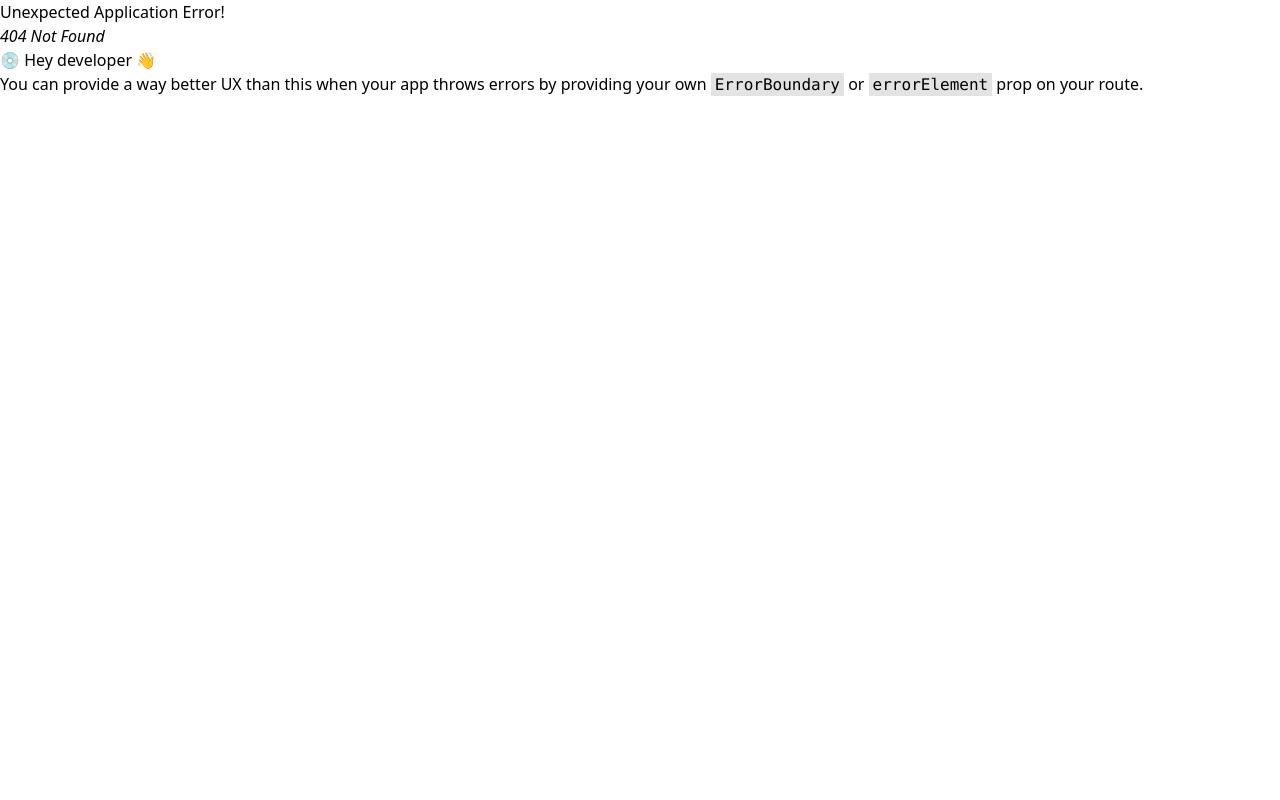
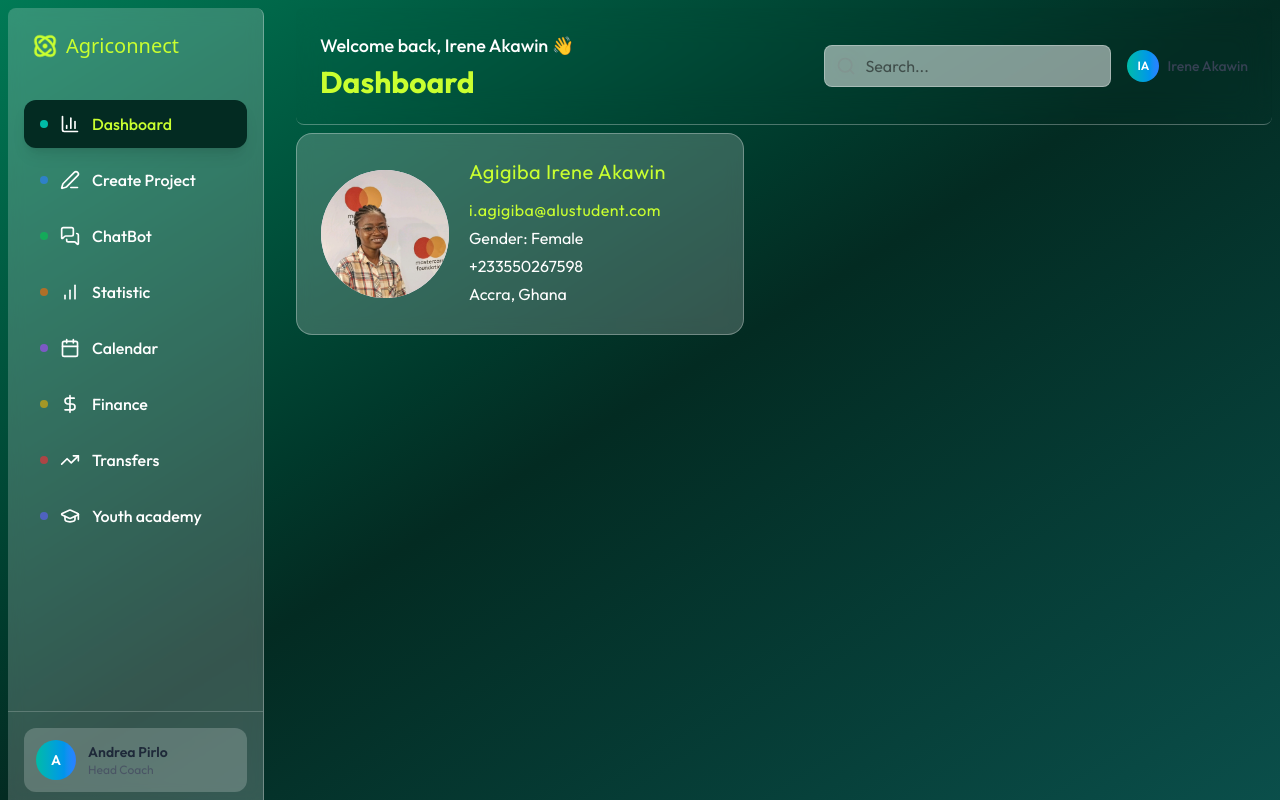
Before and after one commit to agigibairene/Capstone_project, a React (Vite) app in the folder crowdfunding_frontend/: page /farmer in a window 1280 px wide. Before the commit this address had no page. Built offline with nearby package versions, Linux system fonts and the light colour scheme; a web font is replaced by a local one.

Commit message:
dashboards

```diff
--- a/crowdfunding_frontend/src/Dashboards/FarmerDashboard.tsx
+++ b/crowdfunding_frontend/src/Dashboards/FarmerDashboard.tsx
@@ -1,7 +1,61 @@
+import { useState, type JSX } from "react";
+import { Search } from "lucide-react";
+import SideBar from "../Utils/SideBar";
+import CreateProject from "../Farmer/CreateProject";
+import { farmerMenuItems } from "../data/data";
+import InvestorMainContent from "../Investor/InvestorMainContent";
+
+type MainContentMap = {
+  [key: string]: JSX.Element;
+};
+
 export default function FarmerDashboard(){
+    const [activeItem, setActiveItem] = useState("Dashboard");
+
+
+    const mainContent: MainContentMap = {
+        Dashboard: <InvestorMainContent />,
+        'Create Project': <CreateProject />
+    }
+
     return(
-        <section>
-            Farmers Dashboard
+        <section className="min-h-screen font-Outfit bg-gradient-to-br from-emerald-700 via-bgColor to-teal-900 p-2">
+            <div className="flex">
+                <SideBar menuItems={farmerMenuItems} activeItem={activeItem} setActiveItem={setActiveItem}/>
+
+                {/* Main Content */}
+                 <div className="flex-1 ml-72">
+                    <header className="rounded-lg backdrop-blur-lg border-b border-white/30 p-6">
+                        <div className="flex items-center justify-between">
+                            <div>
+                                <p className="text-white text-sm md:text-lg font-medium">Welcome back, Irene Akawin 👋</p>
+                                <h1 className="text-2xl md:text-3xl font-bold text-limeTxt mt-1">Dashboard</h1>
+                            </div>
+                            <div className="flex items-center space-x-4">
+                                <div className="relative">
+                                <Search className="absolute left-3 top-1/2 transform -translate-y-1/2 text-bgColor" size={20} />
+                                <input
+                                    type="text"
+                                    placeholder="Search..."
+                                    className="pl-10 pr-4 py-2 bg-white/50 backdrop-blur-sm rounded-lg border border-white/30 focus:outline-none focus:ring-2 focus:ring-teal-500"
+                                />
+                                </div>
+
+                                <div className="flex items-center space-x-2">
+                                <div className="w-8 h-8 bg-gradient-to-r from-teal-500 to-blue-500 rounded-full flex items-center justify-center">
+                                    <span className="text-white font-semibold text-xs">IA</span>
+                                </div>
+                                <span className="text-sm font-medium text-gray-700">Irene Akawin</span>
+                                </div>
+                            </div>
+                        </div>
+                    </header>
+
+                    <main className="mt-2">
+                        {mainContent[activeItem]}
+                    </main>
+                 </div>
+            </div>
         </section>
     )
 }
--- a/crowdfunding_frontend/src/Dashboards/InvestorDashboard.tsx
+++ b/crowdfunding_frontend/src/Dashboards/InvestorDashboard.tsx
@@ -1,13 +1,29 @@
 import { Search } from "lucide-react";
 import SideBar from "../Utils/SideBar";
 import InvestorMainContent from "../Investor/InvestorMainContent";
+import { menuItems } from "../data/data";
+import { useState, type JSX } from "react";
 import CreateProject from "../Farmer/CreateProject";
 
+type MainContentMap = {
+  [key: string]: JSX.Element;
+};
+
+
 export default function InvestorDashboard(){
+
+    const [activeItem, setActiveItem] = useState("Dashboard");
+
+
+    const mainContent: MainContentMap = {
+        Dashboard: <InvestorMainContent />,
+        'Create Project': <CreateProject />
+    }
+
     return(
         <section className="min-h-screen font-Outfit bg-gradient-to-br from-emerald-700 via-bgColor to-teal-900 p-2">
             <div className="flex">
-                <SideBar />
+                <SideBar menuItems={menuItems} activeItem={activeItem} setActiveItem={setActiveItem}/>
 
                 {/* Main Content */}
                  <div className="flex-1 ml-72">
@@ -38,8 +54,7 @@ export default function InvestorDashboard(){
                     </header>
 
                     <main className="mt-2">
-                        {/* <InvestorMainContent/> */}
-                        <CreateProject />
+                        {mainContent[activeItem]}
                     </main>
                  </div>
             </div>
--- /dev/null
+++ b/crowdfunding_frontend/src/Farmer/ChatBot.jsx
@@ -0,0 +1,5 @@
+export default function ChatBot(){
+    return(
+
+    )
+}
--- a/crowdfunding_frontend/src/Utils/SideBar.tsx
+++ b/crowdfunding_frontend/src/Utils/SideBar.tsx
@@ -1,73 +1,25 @@
-import { useState } from "react";
-import {
-  BarChart3,
-  Users,
-  MessageCircle,
-  BarChart,
-  Calendar,
-  DollarSign,
-  TrendingUp,
-  GraduationCap,
-} from "lucide-react";
 import logo from '../assets/logo.png';
+import type { LucideIcon } from "lucide-react";
 
-export default function SideBar() {
-  const [activeItem, setActiveItem] = useState("Dashboard");
+interface SideBarProps{
+  name: string,
+  icon: LucideIcon,
+  color: string,
+  active: boolean,
+}
 
-  const menuItems = [
-    {
-      name: "Dashboard",
-      icon: BarChart3,
-      color: "bg-teal-500",
-      active: true,
-    },
-    {
-      name: "Squad",
-      icon: Users,
-      color: "bg-blue-500",
-      active: false,
-    },
-    {
-      name: "Messenger",
-      icon: MessageCircle,
-      color: "bg-green-500",
-      active: false,
-    },
-    {
-      name: "Statistic",
-      icon: BarChart,
-      color: "bg-orange-500",
-      active: false,
-    },
-    {
-      name: "Calendar",
-      icon: Calendar,
-      color: "bg-purple-500",
-      active: false,
-    },
-    {
-      name: "Finance",
-      icon: DollarSign,
-      color: "bg-yellow-500",
-      active: false,
-    },
-    {
-      name: "Transfers",
-      icon: TrendingUp,
-      color: "bg-red-500",
-      active: false,
-    },
-    {
-      name: "Youth academy",
-      icon: GraduationCap,
-      color: "bg-indigo-500",
-      active: false,
-    },
-  ];
+interface Props{
+  menuItems: SideBarProps[],
+  activeItem: string,
+  setActiveItem: (item: string)=>void
+}
 
-  const handleItemClick = (itemName: string) => {
-    setActiveItem(itemName);
-  };
+export default function SideBar({menuItems, activeItem, setActiveItem }: Props) {
+
+    function handleItemClick(itemName: string){
+      setActiveItem(itemName);
+    };
+
 
   return (
     <aside className="w-64 h-screen bg-white/20 backdrop-blur-sm border-r rounded-lg border-white/30 flex flex-col fixed z-10">
--- /dev/null
+++ b/crowdfunding_frontend/src/data/data.ts
@@ -0,0 +1,114 @@
+import {
+  BarChart3,
+  Users,
+  MessageCircle,
+  BarChart,
+  Calendar,
+  DollarSign,
+  TrendingUp,
+  PenLine,
+  MessagesSquare,
+  GraduationCap,
+} from "lucide-react";
+
+export const menuItems = [
+    {
+      name: "Dashboard",
+      icon: BarChart3,
+      color: "bg-teal-500",
+      active: true,
+    },
+    {
+      name: "Squad",
+      icon: Users,
+      color: "bg-blue-500",
+      active: false,
+    },
+    {
+      name: "Messenger",
+      icon: MessageCircle,
+      color: "bg-green-500",
+      active: false,
+    },
+    {
+      name: "Statistic",
+      icon: BarChart,
+      color: "bg-orange-500",
+      active: false,
+    },
+    {
+      name: "Calendar",
+      icon: Calendar,
+      color: "bg-purple-500",
+      active: false,
+    },
+    {
+      name: "Finance",
+      icon: DollarSign,
+      color: "bg-yellow-500",
+      active: false,
+    },
+    {
+      name: "Transfers",
+      icon: TrendingUp,
+      color: "bg-red-500",
+      active: false,
+    },
+    {
+      name: "Youth academy",
+      icon: GraduationCap,
+      color: "bg-indigo-500",
+      active: false,
+    },
+];
+
+export const farmerMenuItems = [
+    {
+      name: "Dashboard",
+      icon: BarChart3,
+      color: "bg-teal-500",
+      active: true,
+    },
+    {
+      name: "Create Project",
+      icon: PenLine,
+      color: "bg-blue-500",
+      active: false,
+    },
+    {
+      name: "ChatBot",
+      icon:  MessagesSquare,
+      color: "bg-green-500",
+      active: false,
+    },
+    {
+      name: "Statistic",
+      icon: BarChart,
+      color: "bg-orange-500",
+      active: false,
+    },
+    {
+      name: "Calendar",
+      icon: Calendar,
+      color: "bg-purple-500",
+      active: false,
+    },
+    {
+      name: "Finance",
+      icon: DollarSign,
+      color: "bg-yellow-500",
+      active: false,
+    },
+    {
+      name: "Transfers",
+      icon: TrendingUp,
+      color: "bg-red-500",
+      active: false,
+    },
+    {
+      name: "Youth academy",
+      icon: GraduationCap,
+      color: "bg-indigo-500",
+      active: false,
+    },
+];
```
Also changed, not shown: crowdfunding_frontend/src/main.tsx (+6 -3 lines).
